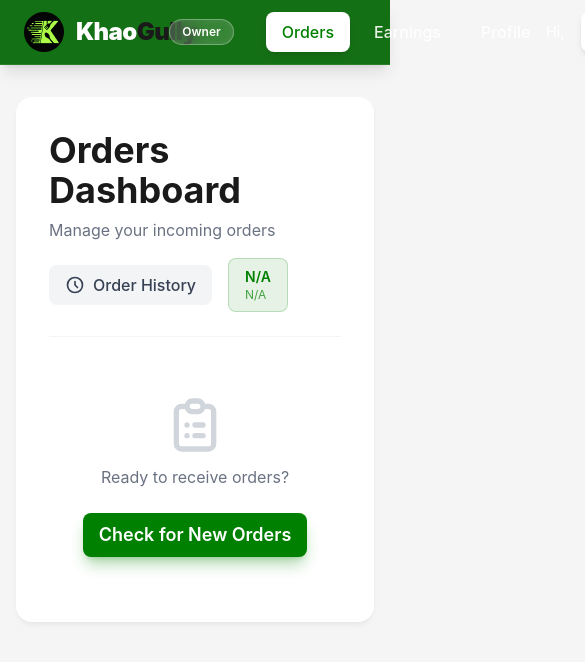
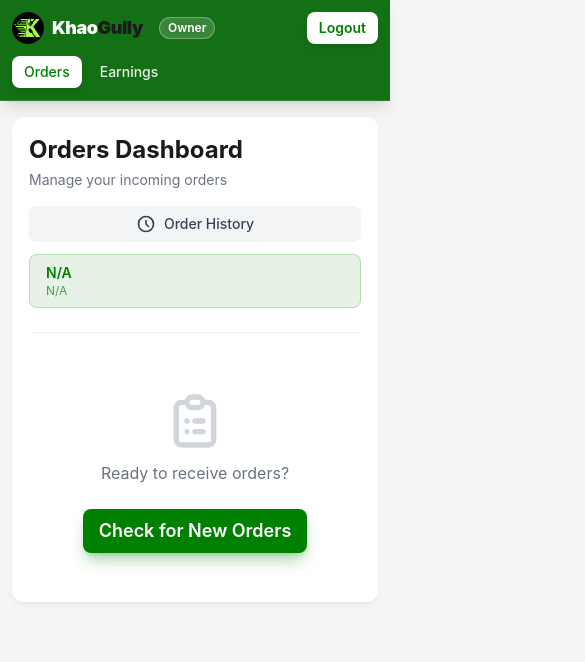
Before and after one commit to Aryan-yadav15/KhaoGully-restraunt-facing, a React (Vite) app in the folder Frontent/: page /orders in a window 390 px wide. Shown: the top 662 px of the page, 585 px wide, since content can reach past the window. Built offline with nearby package versions, Linux system fonts and the light colour scheme; no server answers; sample sign-in values are in the browser's storage.

Commit message:
optimized for Mobile

```diff
--- a/Frontent/src/components/Layout.tsx
+++ b/Frontent/src/components/Layout.tsx
@@ -5,7 +5,7 @@ const Layout = () => {
   return (
     <div className="min-h-screen flex flex-col">
       <Navbar />
-      <main className="flex-grow container mx-auto px-4 py-8 sm:px-6 lg:px-8">
+      <main className="flex-grow w-full px-3 py-4 sm:px-6 sm:py-8 lg:px-8">
         <Outlet />
       </main>
     </div>
--- a/Frontent/src/components/Navbar.tsx
+++ b/Frontent/src/components/Navbar.tsx
@@ -17,29 +17,43 @@ const Navbar = () => {
 
   return (
     <nav className="sticky top-0 z-50 glass-nav shadow-lg">
-      <div className="container mx-auto px-6">
-        <div className="flex justify-between items-center h-16">
-          <div className="flex items-center gap-8">
-            <div className="flex items-center gap-3">
-              <Link to="/" className="flex items-center gap-3 hover:opacity-90 transition-opacity">
-                <img src="/LogoCircle.svg" alt="KhaoGully Logo" className="h-10 w-10" />
-                <span className="text-2xl font-black text-white tracking-tight">
+      <div className="w-full px-3 sm:px-6">
+        <div className="flex flex-col sm:flex-row sm:justify-between sm:items-center py-3 sm:py-0 sm:h-16 gap-3 sm:gap-0">
+          {/* Top row on mobile: Logo and badge */}
+          <div className="flex items-center justify-between sm:justify-start sm:gap-8 w-full sm:w-auto">
+            <div className="flex items-center gap-2 min-w-0 flex-shrink">
+              <Link to="/" className="flex items-center gap-2 hover:opacity-90 transition-opacity">
+                <img src="/LogoCircle.svg" alt="KhaoGully Logo" className="h-8 w-8 sm:h-10 sm:w-10 flex-shrink-0" />
+                <span className="text-lg sm:text-2xl font-black text-white tracking-tight whitespace-nowrap">
                   Khao<span className="text-secondary">Gully</span>
                 </span>
               </Link>
               {isAuthenticated && (
-                <span className="px-3 py-1 text-xs font-semibold rounded-full bg-white/20 text-white border border-white/30 backdrop-blur-sm">
+                <span className="px-2 py-0.5 sm:px-3 sm:py-1 text-xs font-semibold rounded-full bg-white/20 text-white border border-white/30 backdrop-blur-sm whitespace-nowrap flex-shrink-0 ml-2">
                   {isAdminRoute ? 'Admin' : 'Owner'}
                 </span>
               )}
             </div>
 
+            {/* Mobile logout button */}
+            {isAuthenticated && (
+              <button
+                onClick={handleLogout}
+                className="sm:hidden bg-white text-primary hover:bg-gray-50 px-3 py-1.5 rounded-lg font-semibold shadow-md transition-all duration-200 active:scale-95 text-sm flex-shrink-0"
+              >
+                Logout
+              </button>
+            )}
+          </div>
+
+          {/* Bottom row on mobile: Navigation and desktop user info */}
+          <div className="flex items-center justify-between sm:justify-end gap-2 sm:gap-4 w-full sm:w-auto">
             {/* Owner Navigation Links */}
             {isAuthenticated && !isAdminRoute && (
-              <div className="flex items-center gap-2">
+              <div className="flex items-center gap-1.5 sm:gap-2 flex-grow sm:flex-grow-0">
                 <Link
                   to="/orders"
-                  className={`px-4 py-2 rounded-lg font-medium transition-all duration-200 ${
+                  className={`px-3 sm:px-4 py-1.5 sm:py-2 rounded-lg font-medium transition-all duration-200 text-sm sm:text-base ${
                     location.pathname === '/orders'
                       ? 'bg-white text-primary shadow-md'
                       : 'text-white/90 hover:text-white hover:bg-white/10'
@@ -49,7 +63,7 @@ const Navbar = () => {
                 </Link>
                 <Link
                   to="/earnings"
-                  className={`px-4 py-2 rounded-lg font-medium transition-all duration-200 ${
+                  className={`px-3 sm:px-4 py-1.5 sm:py-2 rounded-lg font-medium transition-all duration-200 text-sm sm:text-base ${
                     location.pathname.startsWith('/earnings')
                       ? 'bg-white text-primary shadow-md'
                       : 'text-white/90 hover:text-white hover:bg-white/10'
@@ -57,24 +71,14 @@ const Navbar = () => {
                 >
                   Earnings
                 </Link>
-                <Link
-                  to="/profile"
-                  className={`px-4 py-2 rounded-lg font-medium transition-all duration-200 ${
-                    location.pathname === '/profile'
-                      ? 'bg-white text-primary shadow-md'
-                      : 'text-white/90 hover:text-white hover:bg-white/10'
-                  }`}
-                >
-                  Profile
-                </Link>
               </div>
             )}
-          </div>
 
-          <div className="flex items-center space-x-4">
+            {/* Desktop user info and logout */}
+            <div className="hidden sm:flex items-center space-x-4">
               {isAuthenticated ? (
                 <>
-                <span className="text-sm font-medium text-white/90">
+                  <span className="text-sm font-medium text-white/90 hidden lg:block">
                     Hi, <span className="font-bold text-white">{admin ? admin.full_name : user?.full_name}</span>
                   </span>
                   <button
@@ -103,6 +107,7 @@ const Navbar = () => {
             </div>
           </div>
         </div>
+      </div>
     </nav>
   );
 };
--- a/Frontent/src/pages/Orders/OrdersPage.tsx
+++ b/Frontent/src/pages/Orders/OrdersPage.tsx
@@ -163,26 +163,26 @@ const OrdersPage = () => {
   };
 
   return (
-    <div className="max-w-7xl mx-auto pb-12">
-      <div className="glass-panel rounded-2xl p-8 mb-8">
-        <div className="flex flex-col md:flex-row justify-between items-start md:items-center mb-6">
+    <div className="w-full max-w-7xl mx-auto pb-8 sm:pb-12">
+      <div className="glass-panel rounded-xl sm:rounded-2xl p-4 sm:p-6 lg:p-8 mb-6 sm:mb-8">
+        <div className="flex flex-col gap-4 mb-6">
           <div>
-            <h1 className="text-4xl font-bold text-secondary mb-2">Orders Dashboard</h1>
-            <p className="text-gray-500">Manage your incoming orders</p>
+            <h1 className="text-2xl sm:text-3xl lg:text-4xl font-bold text-secondary mb-1 sm:mb-2">Orders Dashboard</h1>
+            <p className="text-sm sm:text-base text-gray-500">Manage your incoming orders</p>
           </div>
-          <div className="mt-4 md:mt-0 flex items-center gap-4">
+          <div className="flex flex-col sm:flex-row items-stretch sm:items-center gap-3">
             <Link
               to="/orders/history"
-              className="flex items-center gap-2 px-4 py-2 bg-gray-100 hover:bg-gray-200 rounded-lg text-gray-700 font-medium transition-colors"
+              className="flex items-center justify-center gap-2 px-4 py-2 bg-gray-100 hover:bg-gray-200 rounded-lg text-gray-700 font-medium transition-colors text-sm sm:text-base"
             >
               <svg className="w-5 h-5" fill="none" stroke="currentColor" viewBox="0 0 24 24">
                 <path strokeLinecap="round" strokeLinejoin="round" strokeWidth="2" d="M12 8v4l3 3m6-3a9 9 0 11-18 0 9 9 0 0118 0z" />
               </svg>
               Order History
             </Link>
-            <div className="inline-block bg-primary/10 px-4 py-2 rounded-lg border border-primary/20">
-              <p className="text-sm text-primary font-semibold">{user?.restaurant_name || 'N/A'}</p>
-              <p className="text-xs text-primary/70">{user?.full_name || 'N/A'}</p>
+            <div className="bg-primary/10 px-4 py-2 rounded-lg border border-primary/20">
+              <p className="text-sm text-primary font-semibold truncate">{user?.restaurant_name || 'N/A'}</p>
+              <p className="text-xs text-primary/70 truncate">{user?.full_name || 'N/A'}</p>
             </div>
           </div>
         </div>
@@ -233,15 +233,15 @@ const OrdersPage = () => {
       )}
 
       {hasOrders && cumulativeItems && cumulativeItems.length > 0 && (
-        <div className="space-y-8 animate-fade-in-up">
+        <div className="space-y-6 sm:space-y-8 animate-fade-in-up">
           {/* Timestamp and Countdown Display */}
-          <div className="bg-gradient-to-r from-primary/10 to-brand-50 rounded-2xl border border-primary/20 p-6">
-            <div className="flex flex-col md:flex-row justify-between items-center gap-4">
-              {/* Refresh Button */}
+          <div className="bg-gradient-to-r from-primary/10 to-brand-50 rounded-xl sm:rounded-2xl border border-primary/20 p-4 sm:p-6">
+            <div className="flex flex-col gap-4">
+              {/* Refresh Button - Full width on mobile */}
               <button
                 onClick={handleCheckOrders}
                 disabled={loading}
-                className="flex items-center gap-2 px-4 py-2 bg-white hover:bg-gray-50 rounded-lg border border-primary/30 text-primary font-semibold transition-all shadow-sm hover:shadow disabled:opacity-50 disabled:cursor-not-allowed"
+                className="flex items-center justify-center gap-2 px-4 py-2.5 bg-white hover:bg-gray-50 rounded-lg border border-primary/30 text-primary font-semibold transition-all shadow-sm hover:shadow disabled:opacity-50 disabled:cursor-not-allowed w-full sm:w-auto"
                 title="Check for new orders"
               >
                 <svg className="w-5 h-5" fill="none" stroke="currentColor" viewBox="0 0 24 24">
@@ -250,48 +250,51 @@ const OrdersPage = () => {
                 Refresh Orders
               </button>
 
+              {/* Info Cards - Stacked on mobile, grid on larger screens */}
+              <div className="grid grid-cols-1 sm:grid-cols-3 gap-3 sm:gap-4">
                 {/* Orders Received Time */}
-              <div className="flex items-center gap-3">
-                <div className="bg-white p-3 rounded-lg shadow-sm">
-                  <svg className="w-6 h-6 text-primary" fill="none" stroke="currentColor" viewBox="0 0 24 24">
+                <div className="flex items-center gap-3 bg-white/50 p-3 rounded-lg">
+                  <div className="bg-white p-2.5 sm:p-3 rounded-lg shadow-sm flex-shrink-0">
+                    <svg className="w-5 h-5 sm:w-6 sm:h-6 text-primary" fill="none" stroke="currentColor" viewBox="0 0 24 24">
                       <path strokeLinecap="round" strokeLinejoin="round" strokeWidth="2" d="M12 8v4l3 3m6-3a9 9 0 11-18 0 9 9 0 0118 0z" />
                     </svg>
                   </div>
-                <div>
-                  <p className="text-sm text-gray-600 font-medium">Orders Received</p>
-                  <p className="text-lg font-bold text-gray-900">
+                  <div className="min-w-0">
+                    <p className="text-xs sm:text-sm text-gray-600 font-medium">Orders Received</p>
+                    <p className="text-sm sm:text-base font-bold text-gray-900 truncate">
                       {fetchedAt ? formatTimestamp(fetchedAt) : 'Just now'}
                     </p>
                   </div>
                 </div>
 
                 {/* Countdown Timer */}
-              <div className="flex items-center gap-3">
-                <div className={`bg-white p-3 rounded-lg shadow-sm ${timeRemaining <= 300 ? 'animate-pulse' : ''}`}>
-                  <svg className={`w-6 h-6 ${timeRemaining <= 300 ? 'text-red-600' : 'text-orange-500'}`} fill="none" stroke="currentColor" viewBox="0 0 24 24">
+                <div className="flex items-center gap-3 bg-white/50 p-3 rounded-lg">
+                  <div className={`bg-white p-2.5 sm:p-3 rounded-lg shadow-sm flex-shrink-0 ${timeRemaining <= 300 ? 'animate-pulse' : ''}`}>
+                    <svg className={`w-5 h-5 sm:w-6 sm:h-6 ${timeRemaining <= 300 ? 'text-red-600' : 'text-orange-500'}`} fill="none" stroke="currentColor" viewBox="0 0 24 24">
                       <path strokeLinecap="round" strokeLinejoin="round" strokeWidth="2" d="M12 8v4l3 3m6-3a9 9 0 11-18 0 9 9 0 0118 0z" />
                     </svg>
                   </div>
                   <div>
-                  <p className="text-sm text-gray-600 font-medium">Time Remaining</p>
-                  <p className={`text-2xl font-bold ${timeRemaining <= 300 ? 'text-red-600' : 'text-orange-600'}`}>
+                    <p className="text-xs sm:text-sm text-gray-600 font-medium">Time Remaining</p>
+                    <p className={`text-xl sm:text-2xl font-bold ${timeRemaining <= 300 ? 'text-red-600' : 'text-orange-600'}`}>
                       {formatCountdown(timeRemaining)}
                     </p>
                   </div>
                 </div>
 
                 {/* Order Count */}
-              <div className="flex items-center gap-3">
-                <div className="bg-white p-3 rounded-lg shadow-sm">
-                  <svg className="w-6 h-6 text-brand-600" fill="none" stroke="currentColor" viewBox="0 0 24 24">
+                <div className="flex items-center gap-3 bg-white/50 p-3 rounded-lg">
+                  <div className="bg-white p-2.5 sm:p-3 rounded-lg shadow-sm flex-shrink-0">
+                    <svg className="w-5 h-5 sm:w-6 sm:h-6 text-brand-600" fill="none" stroke="currentColor" viewBox="0 0 24 24">
                       <path strokeLinecap="round" strokeLinejoin="round" strokeWidth="2" d="M16 11V7a4 4 0 00-8 0v4M5 9h14l1 12H4L5 9z" />
                     </svg>
                   </div>
                   <div>
-                  <p className="text-sm text-gray-600 font-medium">Pending Orders</p>
-                  <p className="text-2xl font-bold text-brand-600">
+                    <p className="text-xs sm:text-sm text-gray-600 font-medium">Pending Orders</p>
+                    <p className="text-xl sm:text-2xl font-bold text-brand-600">
                       {individualOrders.filter(order => !order.responded).length}
                     </p>
+                  </div>
                 </div>
               </div>
             </div>
```
Lines whose indentation alone changed are shown as unchanged.
